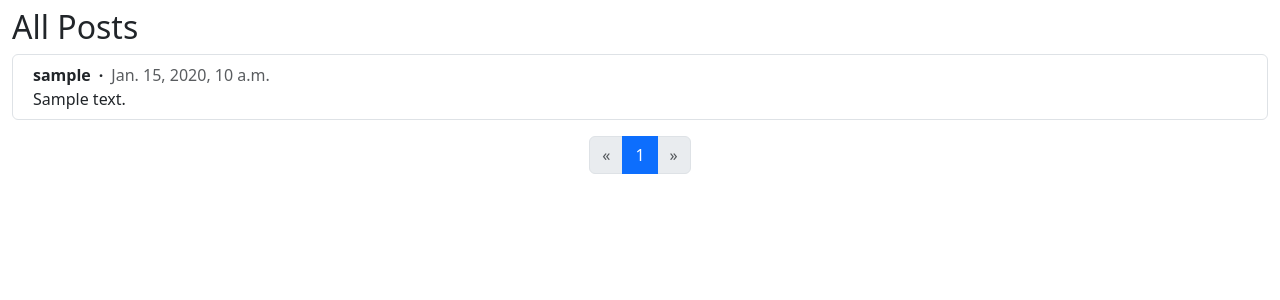
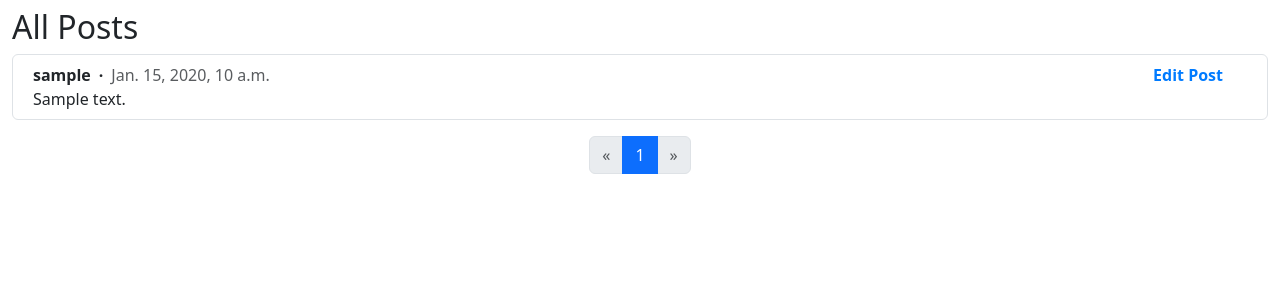
Before and after one commit to RCalvin2005/CS50Web-Network, a Django app: page / in a window 1280 px wide. Shown: the part 56-356 px from the top of the page. Run offline with Django 4.2, Linux system fonts and the light colour scheme; a user stored in the database is signed in; tables that the repository leaves empty hold one stand-in row (values such as "Sample post").

Commit message:
Added edit button with event handler; Save and Cancel events are to be implemented

```diff
--- a/network/models.py
+++ b/network/models.py
@@ -10,3 +10,4 @@ class Post(models.Model):
     user = models.ForeignKey("User", on_delete=models.CASCADE, related_name="posts")
     content = models.TextField(blank=True)
     timestamp = models.DateTimeField(auto_now_add=True)
+    edited = models.BooleanField(default=False)
--- /dev/null
+++ b/network/static/network/edit.js
@@ -0,0 +1,27 @@
+document.addEventListener('DOMContentLoaded', () => {
+    document.querySelectorAll('.edit-div').forEach( item => {
+        item.addEventListener('click', edit);
+    });
+})
+
+function edit(event) {
+    const content_div = event.target.parentElement.nextElementSibling;
+    const content = content_div.innerText;
+
+    // Replace content div with textarea
+    content_div.innerHTML = `
+        <textarea class="form-control my-2" name="content">${content}</textarea>
+        <div class="d-flex justify-content-end gap-2">
+            <button class="btn btn-sm btn-danger" onclick="cancel(event)">Cancel</button>
+            <button class="btn btn-sm btn-primary" onclick="save(event)">Save</button>
+        </div>
+    `;
+}
+
+function cancel(event) {
+    const content_div = event.target.parentElement.parentElement;
+    const post_id = content_div.parentElement.dataset.id;
+
+    // Fetch original post content
+
+}
--- a/network/static/network/styles.css
+++ b/network/static/network/styles.css
@@ -1,3 +1,16 @@
 .follow-btn {
     border-radius: 40px;
 }
+
+.edit-div {
+    font-weight: 600;
+    color: #007BFF;
+    cursor: pointer;
+    user-select: none;
+}
+
+.edit-div:hover {
+    color: #0069DA;
+    text-decoration: underline;
+    text-underline-offset: 4px;
+}
--- a/network/templates/network/index.html
+++ b/network/templates/network/index.html
@@ -1,11 +1,12 @@
 {% extends "network/layout.html" %}
+{% load static %}
 
 {% block body %}
 
     <h2>{{ heading }}</h2>
 
     {% for post in page_obj %}
-        <div class="row border rounded p-2 mx-0 mb-1">
+        <div class="row border rounded p-2 mx-0 mb-1" data-id="{{ post.id }}">
             <div class="row gap-0">
                 <div class="col-auto pe-2">
                     <a href="{% url 'profile' post.user %}" class="link-dark link-offset-2 link-underline-opacity-0 link-underline-opacity-75-hover">
@@ -16,8 +17,13 @@
                 <div class="col-auto ps-2 text-muted">
                     {{ post.timestamp }}
                 </div>
+                {% if user == post.user %}
+                    <div class="col-auto ms-auto edit-div">
+                        <i class="fa-regular fa-pen-to-square me-1"></i>Edit Post
+                    </div>
+                {% endif %}
             </div>
-            <div>
+            <div class="content-div">
                 {{ post.content }}
             </div>
         </div>
@@ -66,3 +72,7 @@
     </nav>
 
 {% endblock %}
+
+{% block script %}
+    <script src="{% static 'network/edit.js' %}"></script>
+{% endblock %}
--- a/network/templates/network/layout.html
+++ b/network/templates/network/layout.html
@@ -6,6 +6,9 @@
         <title>{% block title %}Social Network{% endblock %}</title>
         <link href="https://cdn.jsdelivr.net/npm/bootstrap@5.3.0-alpha3/dist/css/bootstrap.min.css" rel="stylesheet" integrity="sha384-KK94CHFLLe+nY2dmCWGMq91rCGa5gtU4mk92HdvYe+M/SXH301p5ILy+dN9+nJOZ" crossorigin="anonymous">
         <link href="{% static 'network/styles.css' %}" rel="stylesheet">
+
+        <link href="{% static 'fontawesomefree/css/fontawesome.css' %}" rel="stylesheet" type="text/css">
+        <link href="{% static 'fontawesomefree/css/regular.css' %}" rel="stylesheet" type="text/css">
 
         {% block script %}
         {% endblock %}
--- a/network/templates/network/profile.html
+++ b/network/templates/network/profile.html
@@ -85,5 +85,5 @@
 {% endblock %}
 
 {% block script %}
-    <script src="{% static 'network/app.js' %}"></script>
+    <script src="{% static 'network/follow.js' %}"></script>
 {% endblock %}
--- a/project4/settings.py
+++ b/project4/settings.py
@@ -38,6 +38,7 @@ INSTALLED_APPS = [
     'django.contrib.sessions',
     'django.contrib.messages',
     'django.contrib.staticfiles',
+    'fontawesomefree'
 ]
 
 MIDDLEWARE = [
```
Also changed, not shown: network/migrations/0004_post_edited.py (added), network/static/network/follow.js (renamed from network/static/network/app.js).
